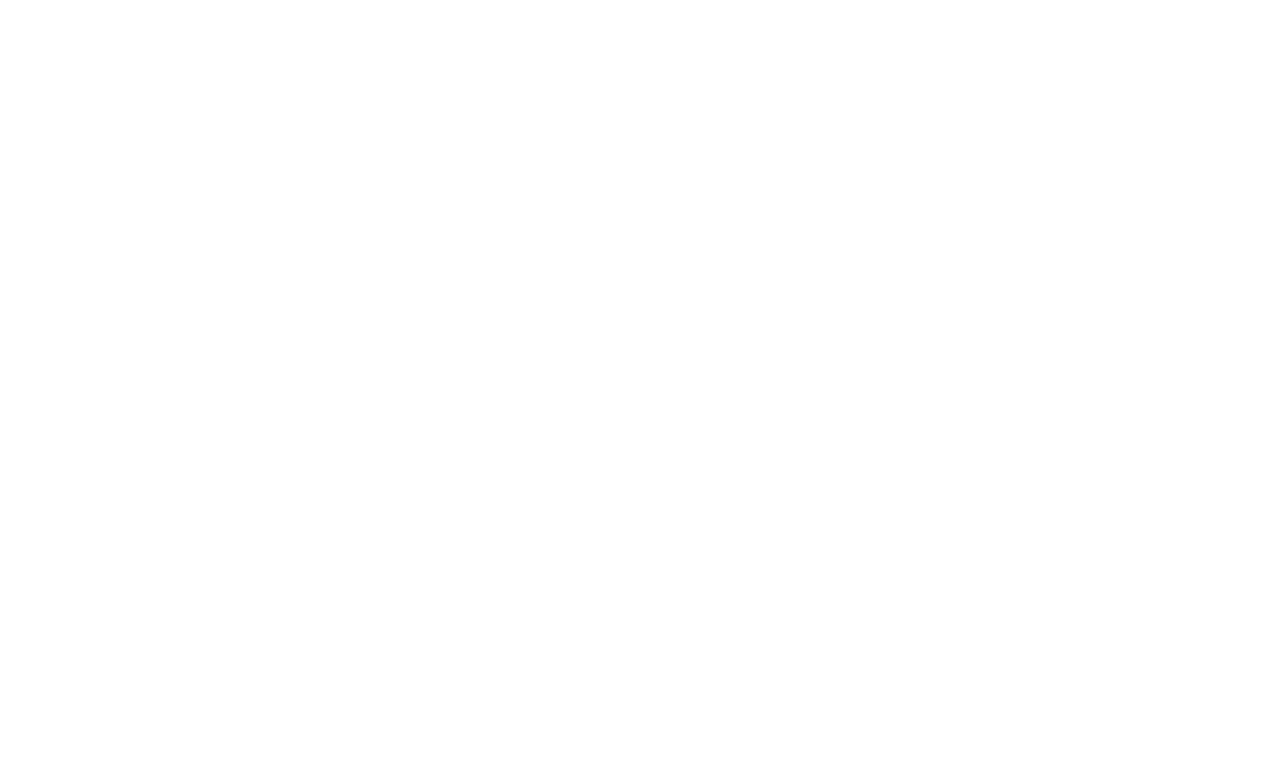
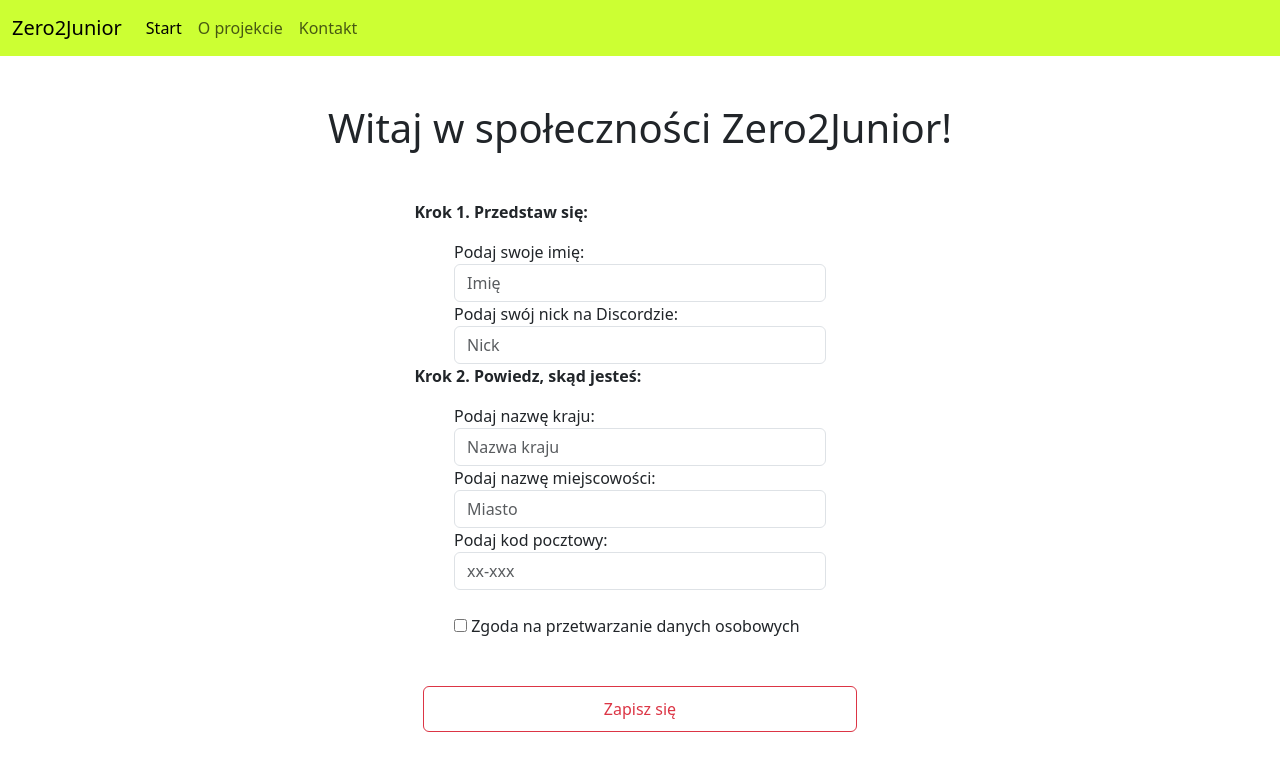
Before and after one commit to hqrEdu/-ZeroToJuniorMapBravo, a plain HTML site: page frontend/form.html in a window 1280 px wide. Drawn offline with nearby package versions, Linux system fonts and the light colour scheme.

Commit message:
add form and additional files

```diff
--- /dev/null
+++ b/frontend/about.css
@@ -0,0 +1,3 @@
+.navbar {
+    background-color: #ccff33;
+}
--- /dev/null
+++ b/frontend/contact.css
@@ -0,0 +1,3 @@
+.navbar {
+    background-color: #ccff33;
+}
--- a/frontend/form.css
+++ b/frontend/form.css
@@ -0,0 +1,9 @@
+.navbar {
+    background-color: #ccff33;
+}
+.step_1, .step_2 {
+    font-weight: bold;
+}
+.button {
+    padding: 10px 180px 10px
+}
--- a/frontend/form.html
+++ b/frontend/form.html
@@ -8,12 +8,86 @@
     <link href="https://cdn.jsdelivr.net/npm/bootstrap@5.3.0-alpha1/dist/css/bootstrap.min.css" rel="stylesheet"
         integrity="sha384-GLhlTQ8iRABdZLl6O3oVMWSktQOp6b7In1Zl3/Jr59b6EGGoI1aFkw7cmDA6j6gD" crossorigin="anonymous">
     <link rel="stylesheet" href="form.css">
-    <title>Form Page</title>
+    <title>Start</title>
 </head>
 
 <body>
+    <nav class="navbar navbar-expand-lg">
+        <div class="container-fluid">
+            <a class="navbar-brand" href="/index.html">Zero2Junior</a>
+            <button class="navbar-toggler" type="button" data-bs-toggle="collapse" data-bs-target="#navbarText"
+                aria-controls="navbarText" aria-expanded="false" aria-label="Toggle navigation">
+                <span class="navbar-toggler-icon"></span>
+            </button>
+            <div class="collapse navbar-collapse" id="navbarText">
+                <ul class="navbar-nav me-auto mb-2 mb-lg-0">
+                    <li class="nav-item">
+                        <a class="nav-link active" aria-current="page" href="/frontend/form.html">Start</a>
+                    </li>
+                    <li class="nav-item">
+                        <a class="nav-link" href="/frontend/about.html">O projekcie</a>
+                    </li>
+                    <li class="nav-item">
+                        <a class="nav-link" href="/frontend/contact.html">Kontakt</a>
+                    </li>
+                </ul>
+            </div>
+        </div>
+    </nav>
+    <h1 class="text-center pt-5">Witaj w społeczności Zero2Junior!</h1>
+    <form>
+        <div class="container my-5">
+            <div class="row justify-content-md-center">
+                <div class="col col-lg-5">
+                    <p class="step_1">Krok 1. Przedstaw się:</p>
+                </div>
+            </div>
+            <div class="form-row d-flex justify-content-center">
+                <div class="col-lg-4">
+                    <label for="">Podaj swoje imię:</label>
+                    <input type="text" class="form-control" placeholder="Imię" required>
+                </div>
+            </div>
+            <div class="form-row d-flex justify-content-center">
+                <div class="col-lg-4">
+                    <label for="">Podaj swój nick na Discordzie:</label>
+                    <input type="text" class="form-control" placeholder="Nick" required>
+                </div>
+            </div>
 
-
+            <div class="row justify-content-md-center">
+                <div class="col col-lg-5">
+                    <p class="step_1">Krok 2. Powiedz, skąd jesteś:</p>
+                </div>
+            </div>
+            <div class="form-row d-flex justify-content-center">
+                <div class="col-lg-4">
+                    <label for="">Podaj nazwę kraju:</label>
+                    <input type="text" class="form-control" placeholder="Nazwa kraju" required>
+                </div>
+            </div>
+            <div class="form-row d-flex justify-content-center">
+                <div class="col-lg-4">
+                    <label for="">Podaj nazwę miejscowości:</label>
+                    <input type="text" class="form-control" placeholder="Miasto" required>
+                </div>
+            </div>
+            <div class="form-row d-flex justify-content-center">
+                <div class="col-lg-4">
+                    <label for="zip_code">Podaj kod pocztowy:</label>
+                    <input type="number" class="form-control" placeholder="xx-xxx" id="zip_code" required>
+                </div>
+            </div>
+            <div class="form-row d-flex justify-content-center mt-4">
+                <div class="col col-lg-4">
+                    <input type="checkbox" id="privacy_law" required>
+                    <label for="privacy_law">Zgoda na przetwarzanie danych osobowych</label>
+                </div>
+            </div>
+            <div class="d-flex justify-content-center">
+                <input type="submit" value="Zapisz się" class="btn btn-outline-danger button m-5" role="button">
+            </div>
+    </form>
     <script src="https://cdn.jsdelivr.net/npm/bootstrap@5.3.0-alpha1/dist/js/bootstrap.bundle.min.js"
         integrity="sha384-w76AqPfDkMBDXo30jS1Sgez6pr3x5MlQ1ZAGC+nuZB+EYdgRZgiwxhTBTkF7CXvN"
         crossorigin="anonymous"></script>
```
Also changed, not shown: frontend/about.html (added, +42 -0 lines), frontend/contact.html (added, +42 -0 lines).
